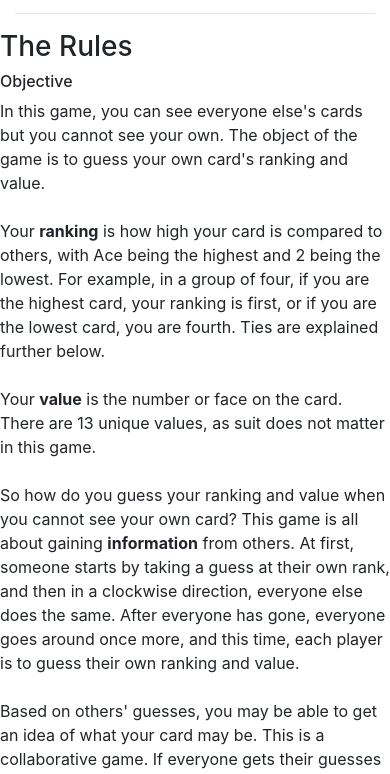
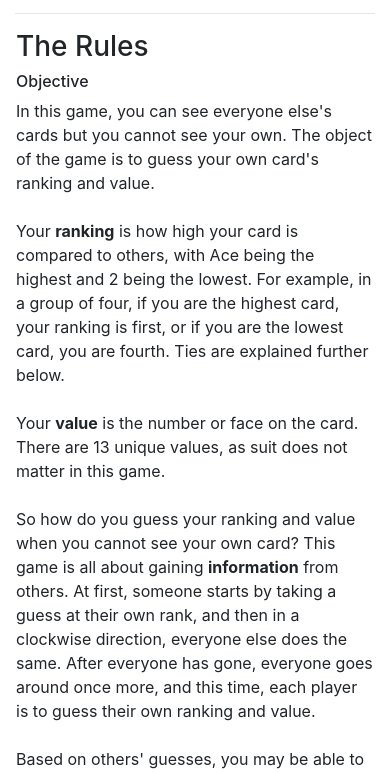
Before and after one commit to JohnHKoh/indian-poker, a website: page pages/public/how-to-play.html in a window 390 px wide. Shown: the part 67-841 px from the top of the page. Drawn offline with nearby package versions, Linux system fonts and the light colour scheme.

Commit message:
Fixed formatting for How To Play on mobile

```diff
--- a/pages/public/how-to-play.html
+++ b/pages/public/how-to-play.html
@@ -14,7 +14,7 @@
     <h1 class="text-center">Indian Poker</h1>
     <hr>
     <div class="row justify-content-center">
-        <div class="text-left">
+        <div class="text-left mx-3">
             <h3>The Rules</h3>
             <h6>Objective</h6>
             <p>In this game, you can see everyone else's cards but you cannot see your own. The object of the game is to
```
